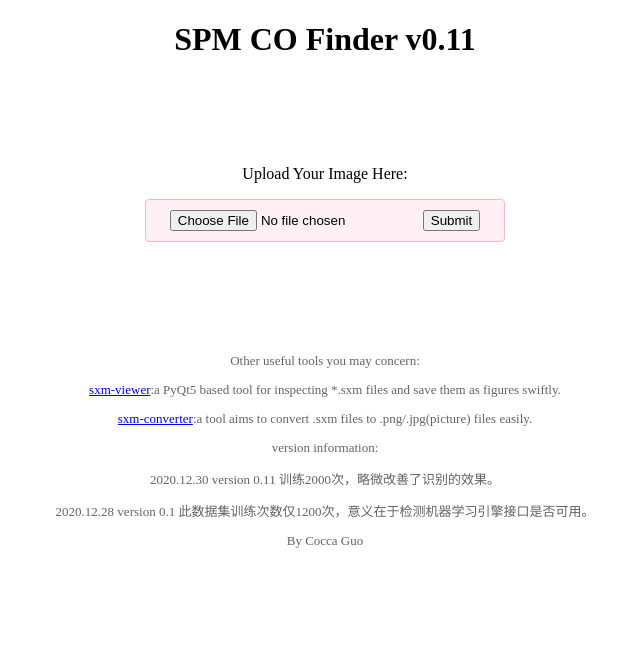
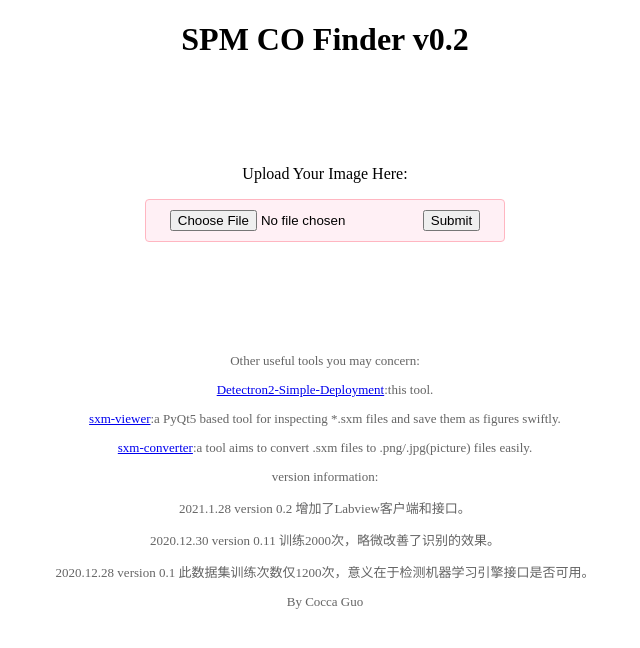
Before and after one commit to CoccaGuo/Detectron2-Simple-Deployment, a Flask app: page / in a window 1280 px wide. Shown: the top 648 px of the page, without its empty margins (315-955 px from the left). Run offline with Flask 2, Linux system fonts and the light colour scheme.

Commit message:
bug fix. axis off when save. add interface.

```diff
--- a/app/templates/index.html
+++ b/app/templates/index.html
@@ -10,7 +10,7 @@
 </head>
 
 <body>
-    <h1 class="title">SPM CO Finder v0.11</h1>
+    <h1 class="title">SPM CO Finder v0.2</h1>
     <div class="form">
         <form action="/uploader" method="POST" enctype="multipart/form-data">
             <p class="form_item">Upload Your Image Here: </p>
@@ -21,9 +21,11 @@
     </div>
     <div class="annotate">
     <p >Other useful tools you may concern:</p>
+    <p><a href="https://github.com/CoccaGuo/Detectron2-Simple-Deployment">Detectron2-Simple-Deployment</a>:this tool.</p>
     <p><a href="https://github.com/CoccaGuo/sxm-viewer">sxm-viewer</a>:a PyQt5 based tool for inspecting *.sxm files and save them as figures swiftly.</p>
     <p><a href="https://github.com/CoccaGuo/sxm-converter">sxm-converter</a>:a tool aims to convert .sxm files to .png/.jpg(picture) files easily.</p>
     <p>version information:</p>
+    <p>2021.1.28 version 0.2 增加了Labview客户端和接口。</p>
     <p>2020.12.30 version 0.11 训练2000次，略微改善了识别的效果。</p>
     <p>2020.12.28 version 0.1 此数据集训练次数仅1200次，意义在于检测机器学习引擎接口是否可用。</p>
     <p>By Cocca Guo</p>
--- a/engine/cv2utils.py
+++ b/engine/cv2utils.py
@@ -21,6 +21,9 @@ def plot_clearly(filepath ,predictions, metadata=None):
     if metadata is None:
             metadata = MetadataCatalog.get("__nonexist__")
     labels = _create_text_labels(classes, scores, metadata.get("thing_classes", None))
+    plt.close()
+    plt.cla()
+    plt.axis('off')
     plt.imshow(imgplt.imread(filepath))
     currentAxis=plt.gca()
     _draw_boxes(currentAxis, boxes, labels)
--- a/engine/interface.py
+++ b/engine/interface.py
@@ -12,9 +12,8 @@ def predict(img_dir,out_dir ,img):
         im = cv2.imread(file)
         outputs = predictor(im)
         plot_clearly(file, outputs["instances"].to("cpu"))
-        plt.savefig(os.path.join(out_dir, img))
+        plt.savefig(os.path.join(out_dir, img), bbox_inches = 'tight', pad_inches = 0)
         return output_parser(outputs["instances"].to("cpu"))
-
     except Exception as e:
         print(e)
         return "Error occurs."
```
